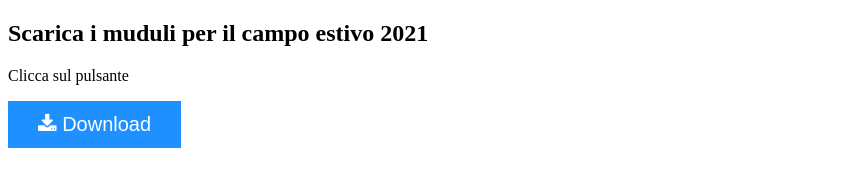
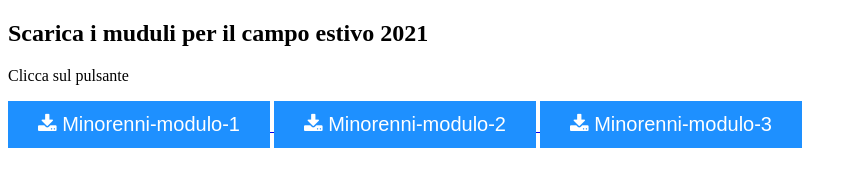
Before and after one commit to ripeuno/ModuliCampo2021, a plain HTML site: page index.html in a window 1280 px wide. Shown: the whole page, without its empty margins (0-857 px from the left). Drawn offline with Linux system fonts and the light colour scheme.

Commit message:
Cambio Pulsanti

```diff
--- a/index.html
+++ b/index.html
@@ -26,8 +26,16 @@
 
 <p>Clicca sul pulsante</p>
 
-<a href="https://drive.google.com/file/d/1sOofcGIiHoKB3B-znL_faChKAqx3OF6G/view?usp=sharing" download>
-<button class="btn"><i class="fa fa-download"></i> Download</button>
+<a href="https://drive.google.com/file/d/1CWp_6U4oMYz0dV6LDFiKymAlM4CWM2zv/view?usp=sharing" download>
+<button class="btn"><i class="fa fa-download"></i> Minorenni-modulo-1</button>
+</a>
+
+<a href="https://drive.google.com/file/d/1eNo6nmxUJhRWaxj5dD2GTLCuXc0d4uDJ/view?usp=sharing" download>
+<button class="btn"><i class="fa fa-download"></i> Minorenni-modulo-2</button>
+</a>
+
+<a href="https://drive.google.com/file/d/1BNQf-TAteAzPeQnXKIVpFGzxazl3Zn-0/view?usp=sharing" download>
+<button class="btn"><i class="fa fa-download"></i> Minorenni-modulo-3</button>
 </a>
 
 </body>
```
